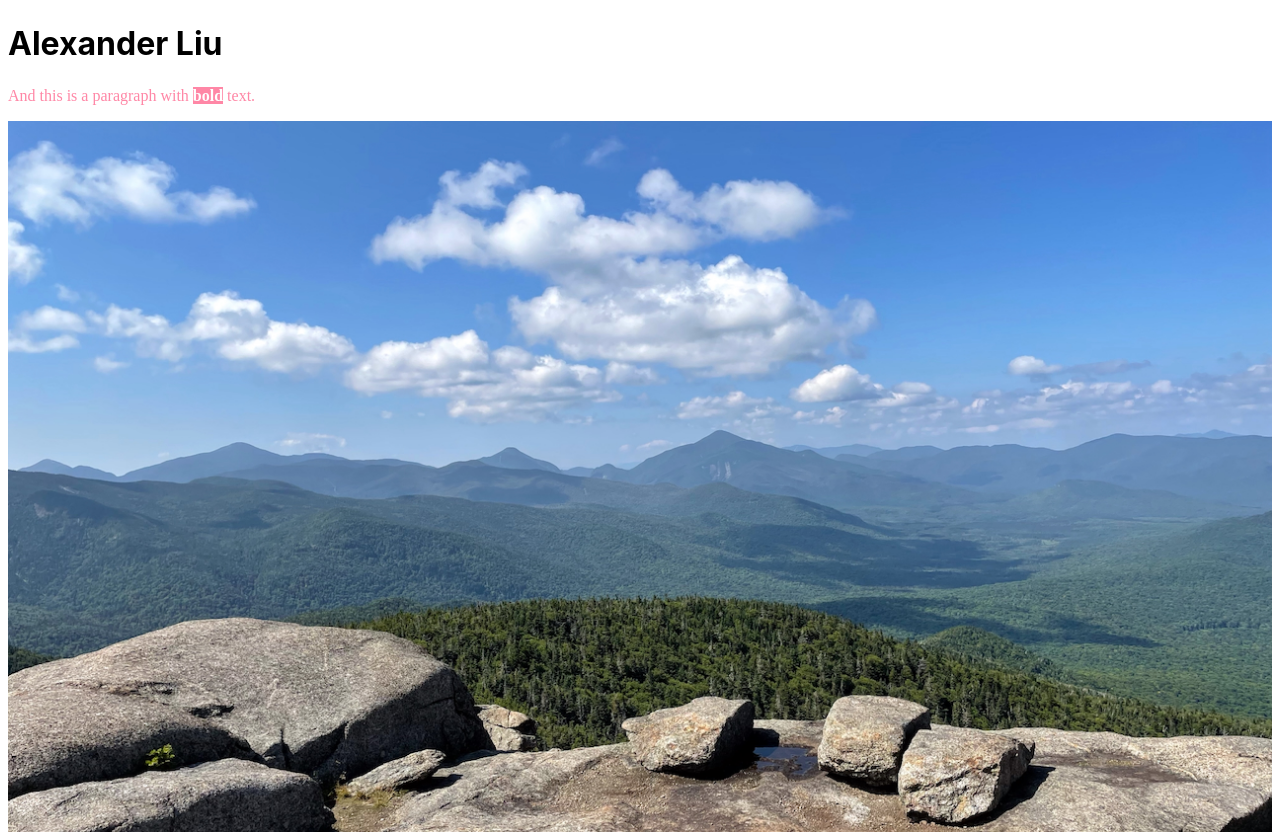
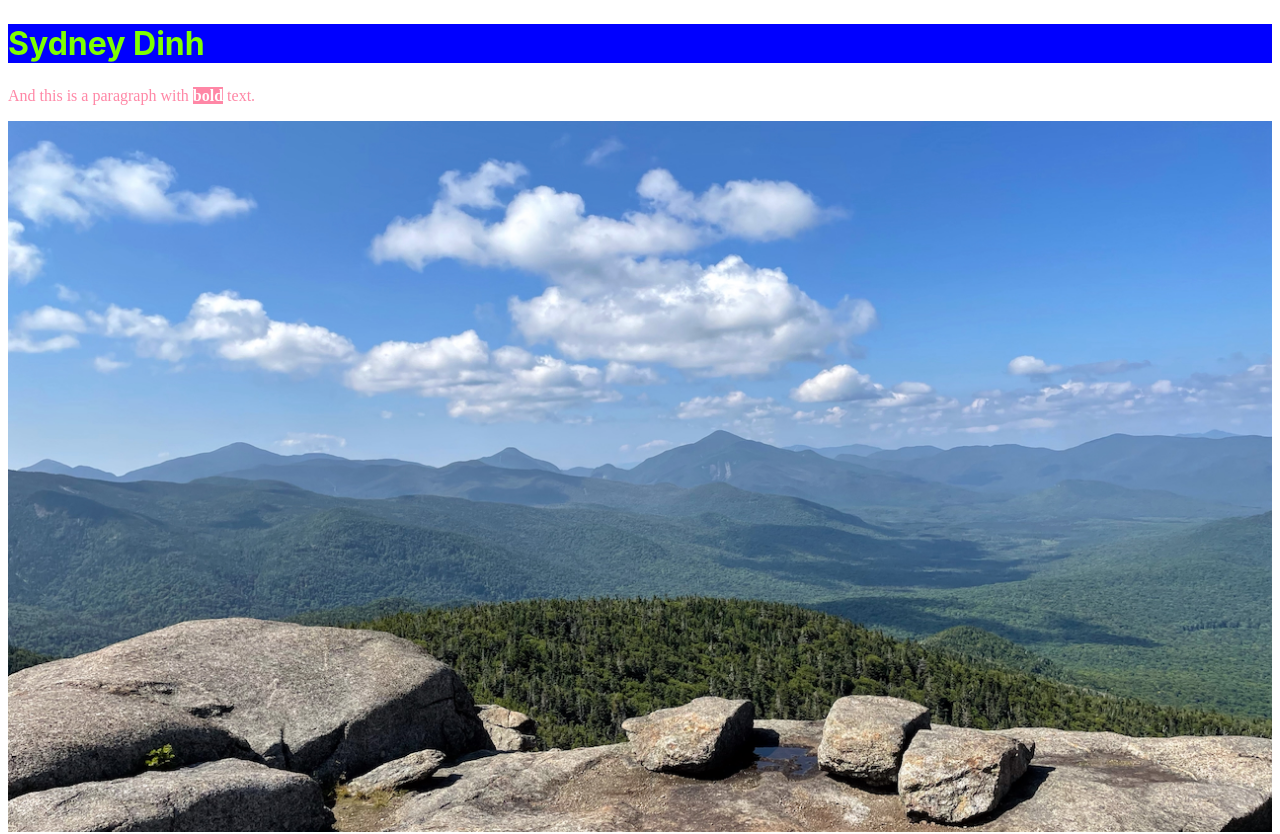
Before and after one commit to sudosyd1/carrot, a website: page index.html in a window 1280 px wide. Shown: the top 834 px of the page. Drawn offline with Linux system fonts and the light colour scheme; grey boxes are pictures that could not be loaded.

Commit message:
change name and color

```diff
--- a/index.html
+++ b/index.html
@@ -6,7 +6,7 @@
     <link rel="stylesheet" href="./styles.css" />
   </head>
   <body>
-    <h1>Alexander Liu</h1>
+    <h1>Sydney Dinh</h1>
     <p class="bold-paragraph">
       And this is a paragraph with <b id="bold">bold</b> text.
     </p>
--- a/styles.css
+++ b/styles.css
@@ -14,6 +14,8 @@ h1 {
     arial,
     sans-serif;
   margin: 24px 0;
+  color: chartreuse;
+  background-color: blue;
 }
 
 .bold-paragraph {
```
Also changed, not shown: 1 other file.
